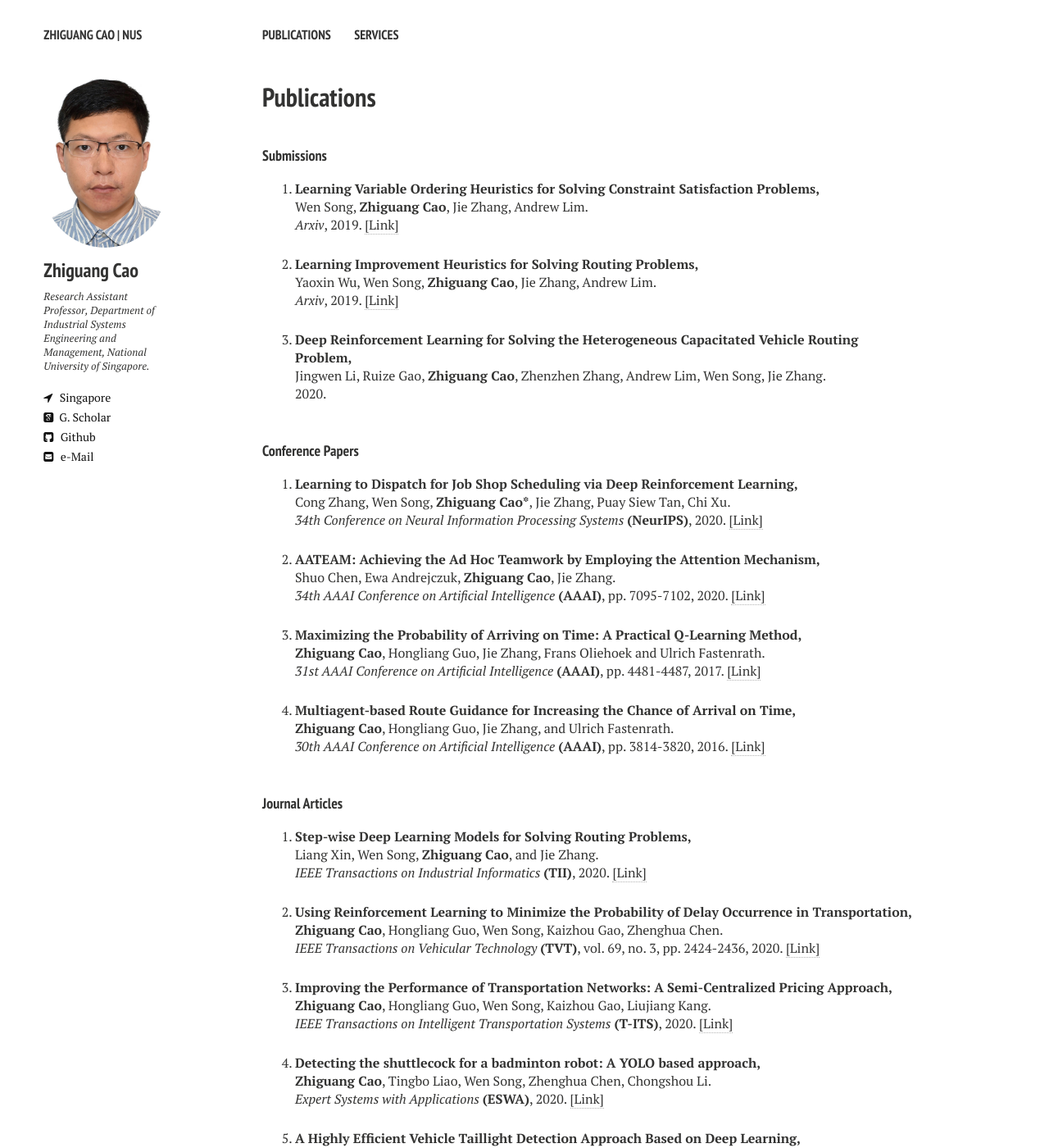
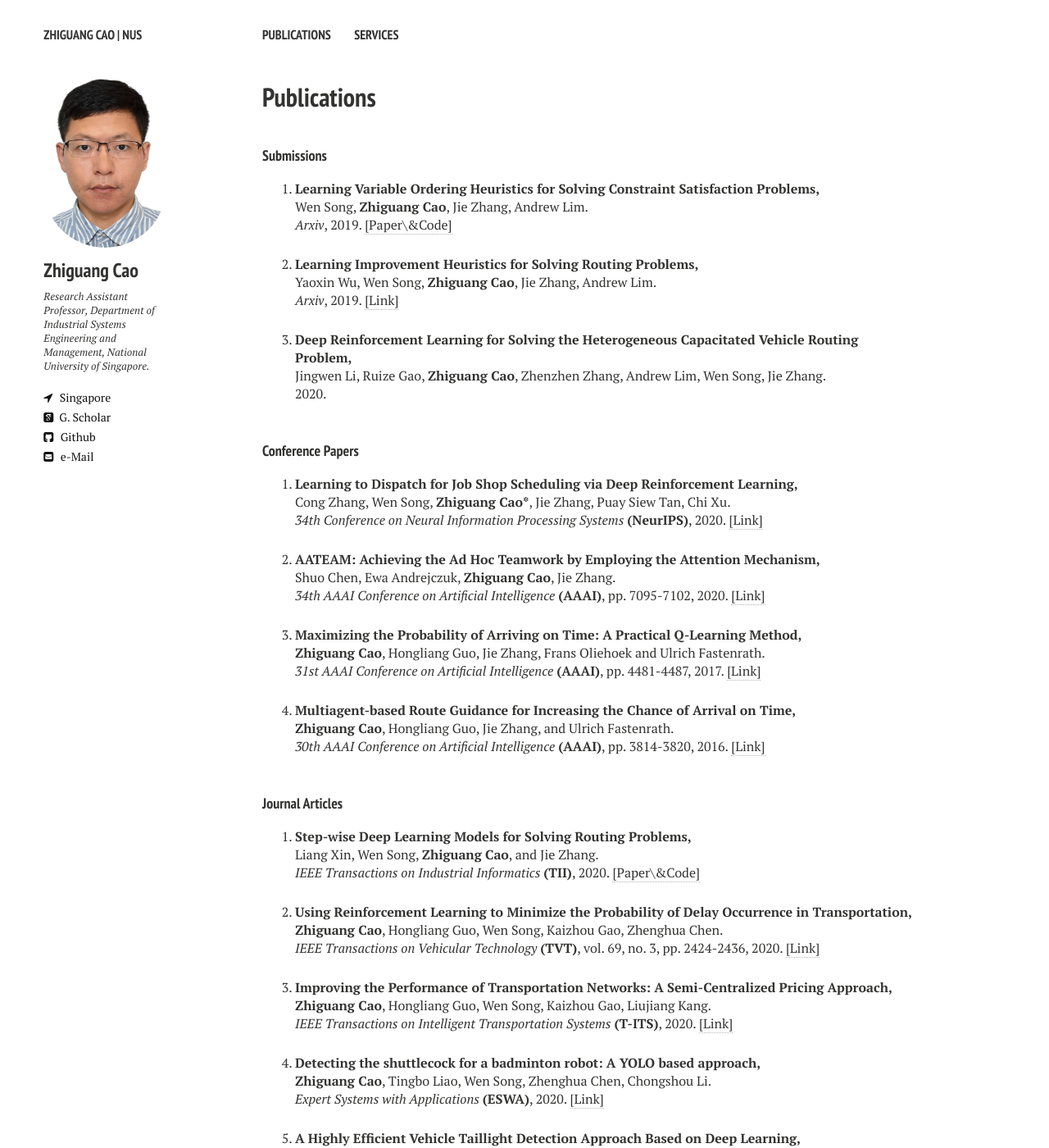
Before and after one commit to zhiguangcaosg/zhiguangcaosg.github.io, a Jekyll site: the page built from publications.md, in a window 1280 px wide and 1400 px high. Shown: the whole window at 82% size. Built offline with Jekyll 4.4.1, drawn with Linux system fonts in a browser that asks for light colours; nearby versions of some CDN libraries.

Commit message:
Update publications.html

```diff
--- a/_layouts/publications.html
+++ b/_layouts/publications.html
@@ -93,7 +93,7 @@ div.bibtex pre { font-size: 75%; overflow: auto;  width: 100%; padding: 0em 0em;
 <p>
 <b>Learning Variable Ordering Heuristics for Solving Constraint Satisfaction Problems,</b>
 <br>Wen Song, <b>Zhiguang Cao</b>, Jie Zhang, Andrew Lim.<br>
-<i>Arxiv</i>, 2019. <a href="https://arxiv.org/abs/1912.10762" target="_blank">[Link]</a>
+<i>Arxiv</i>, 2019. <a href="https://github.com/zcajiayin/L2D" target="_blank">[Paper\&Code]</a>
 </p>
 </li>
 
@@ -228,7 +228,7 @@ div.bibtex pre { font-size: 75%; overflow: auto;  width: 100%; padding: 0em 0em;
 <p>
 <b>Step-wise Deep Learning Models for Solving Routing Problems,</b>
 <br> Liang Xin, Wen Song, <b>Zhiguang Cao</b>, and Jie Zhang.<br>
-<i> IEEE Transactions on Industrial Informatics</i> <b>(TII)</b>, 2020. <a href="https://ieeexplore.ieee.org/xpl/RecentIssue.jsp?punumber=9424" target="_blank">[Link]</a>
+<i> IEEE Transactions on Industrial Informatics</i> <b>(TII)</b>, 2020. <a href="https://github.com/liangxinedu/stepwise" target="_blank">[Paper\&Code]</a>
 </p>
 </li>
 
```
